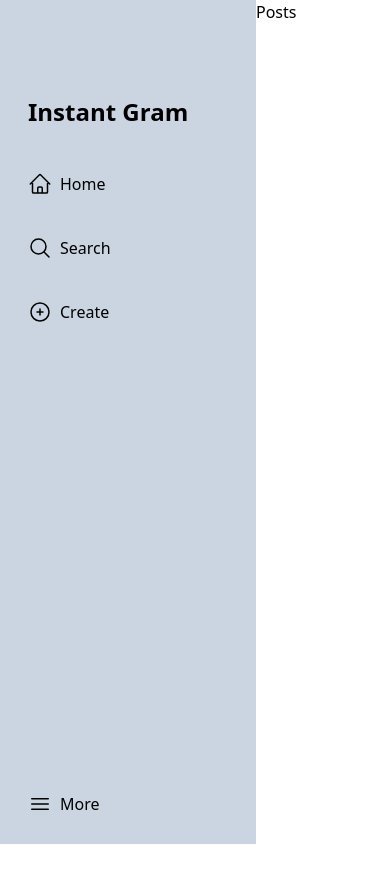
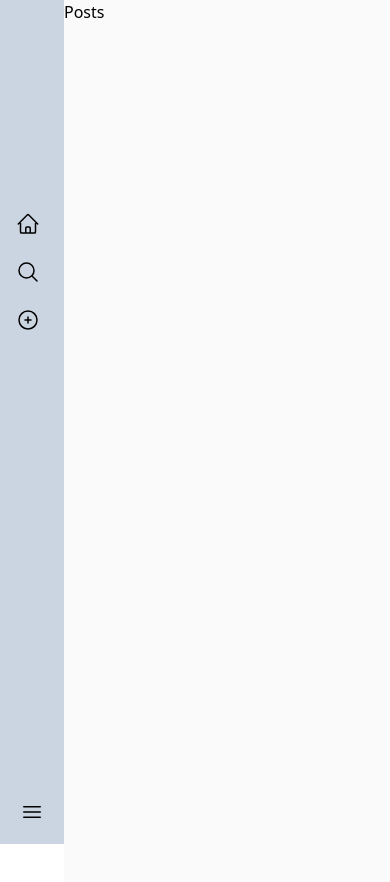
Before and after one commit to rezadrian01/Blog-app, a React (Vite) app in the folder client/: page / in a window 390 px wide. Shown: the top 882 px of the page. Built offline with nearby package versions, Linux system fonts and the light colour scheme.

Commit message:
styling user profile page

```diff
--- a/client/src/components/Sidebar.jsx
+++ b/client/src/components/Sidebar.jsx
@@ -37,7 +37,7 @@ export default function Sidebar() {
           <CreatePost onClose={handleStopCreatePost} />
         </Modal>
       )}
-      <div className="h-screen w-64 sticky top-0 p-4 bg-slate-300">
+      <div className="h-screen hidden md:inline md:w-44 lg:w-64 md:sticky top-0 p-4 bg-slate-300">
         <ul className="flex flex-col justify-between h-full">
           <div className="flex flex-col gap-4 pt-20">
             <h3 className="font-semibold text-2xl px-3 mb-4">Instant Gram</h3>
@@ -62,6 +62,29 @@ export default function Sidebar() {
           <SidebarButton img={menuImg} content="More" />
         </ul>
       </div>
+      {/* smaller */}
+      <div className="h-screen w-16 md:hidden md:w-32 lg:w-64 sticky top-0 p-4 bg-slate-300">
+        <ul className="flex flex-col items-center justify-between h-full">
+          <div className="flex flex-col items-center gap-4 pt-24">
+            <h3 className="font-semibold invisible text-2xl px-3 mb-4">
+              Instant Gram
+            </h3>
+            <SidebarButton img={homeImg} />
+            <SidebarButton img={searchImg} />
+            <SidebarButton img={createPost} onClick={handleStartCreatePost} />
+            {isLoggedIn && (
+              <SidebarButton
+                img={`${
+                  import.meta.env.VITE_SERVER_DOMAIN
+                }/${userProfilePhoto}`}
+                circleImg
+                to={`${username}`}
+              />
+            )}
+          </div>
+          <SidebarButton img={menuImg} />
+        </ul>
+      </div>
     </>
   );
 }
--- a/client/src/components/UI/sidebar/button.jsx
+++ b/client/src/components/UI/sidebar/button.jsx
@@ -12,7 +12,7 @@ export default function SidebarButton({
     <>
       {!onClick && (
         <Link to={to}>
-          <li className="hover:bg-zinc-200 duration-150 p-3 flex gap-2 items-center rounded">
+          <li className="hover:bg-zinc-200 duration-150 p-1 lg:p-3 flex gap-2 items-center rounded">
             <img className={imgClass} src={img} alt={`${content} image`} />
             <span className="text-base">{content}</span>
           </li>
@@ -20,7 +20,7 @@ export default function SidebarButton({
       )}
       {onClick && (
         <button onClick={onClick}>
-          <li className="hover:bg-zinc-200 duration-150 p-3 flex gap-2 items-center rounded">
+          <li className="hover:bg-zinc-200 duration-150 p-1 lg:p-3 flex gap-2 items-center rounded">
             <img className={imgClass} src={img} alt={`${content} image`} />
             <span className="text-base">{content}</span>
           </li>
--- a/client/src/pages/Root.jsx
+++ b/client/src/pages/Root.jsx
@@ -9,7 +9,7 @@ export default function RootLayout() {
   return (
     <div className="flex justify-start">
       <Sidebar />
-      <main className="min-h-[200vh] flex-grow">
+      <main className="min-h-[200vh] flex-grow bg-[#fafafa]">
         <Outlet />
       </main>
     </div>
--- a/client/src/pages/user/UserProfile.jsx
+++ b/client/src/pages/user/UserProfile.jsx
@@ -54,6 +54,7 @@ export default function UserProfile() {
   // console.log(data);
   if (data) {
     const { user } = data;
+    // console.log(user);
     const totalPosts = user.posts.length;
     const totalFollowers = user.followers.length;
     const totalFollowed = user.followed.length;
@@ -67,18 +68,18 @@ export default function UserProfile() {
 
     return (
       <>
-        <header className="flex justify-center lg:gap-16 items-start lg:pt-16">
+        <header className="flex ml-6 lg:ml-0 md:justify-center gap-8 lg:gap-16 items-start pt-16 lg:text-xl">
           <div>
             <img
-              className="lg:w-20 lg:h-20 rounded-full"
+              className=" w-14 lg:w-20 h-14 lg:h-20 rounded-full"
               src={`${import.meta.env.VITE_SERVER_DOMAIN}/${user.imgProfile} `}
             />
           </div>
           <div className="flex flex-col gap-4">
-            <div className="flex lg:gap-8">
-              <h2 className=" text-2xl">{user.name}</h2>
+            <div className="flex flex-col md:flex-row gap-4 lg:gap-8">
+              <h2 className="text-xl lg:text-2xl">{user.name}</h2>
               {username === currentUser && (
-                <button className="bg-zinc-200 hover:bg-zinc-300 rounded p-2">
+                <button className="bg-zinc-200 hover:bg-zinc-300 rounded text-sm p-1 lg:text-base lg:p-2">
                   Edit Profile
                 </button>
               )}
@@ -111,23 +112,51 @@ export default function UserProfile() {
                 </>
               )}
             </div>
-            <div className="flex gap-4 text-[.75rem]">
-              <div className=" flex flex-col items-center">
-                <p>TOTAL POSTS</p>
+            <div className="flex gap-4 text-[.95rem] justify-evenly">
+              <div className="flex flex-col items-center">
+                <p>Posts</p>
                 <span>{totalPosts}</span>
               </div>
               <div className=" flex flex-col items-center">
-                <Link to="followers">TOTAL FOLLOWERS</Link>
+                <Link to="followers">Followers</Link>
                 <span>{totalFollowers}</span>
               </div>
               <div className=" flex flex-col items-center">
-                <Link to="followed">TOTAL FOLLOWED</Link>
+                <Link to="followed">Following</Link>
                 <span>{totalFollowed}</span>
               </div>
             </div>
             <p>{user.bio}</p>
           </div>
         </header>
+        <section className="mt-20 w-[18rem] sm:w-[30rem] md:w-[39rem] lg:w-[51rem] mx-auto">
+          <div className="grid grid-cols-3 gap-4">
+            {user.posts.map((post) => {
+              return (
+                <Link to={`../post/${post._id}`} key={post._id}>
+                  <img
+                    className=" object-cover  w-[6rem] sm:w-[10rem] md:w-[13rem] lg:w-[17rem] h-[6rem] sm:h-[10rem] md:h-[13rem] lg:h-[17rem]"
+                    src={`${import.meta.env.VITE_SERVER_DOMAIN}/${post.img}`}
+                  />
+                </Link>
+              );
+            })}
+          </div>
+        </section>
+        {/* <section className="mt-20 w-[15rem] sm:w-[30rem] md:w-[39rem] lg:w-[51rem] mx-auto">
+          <div className="grid grid-cols-1 sm:grid-cols-2  md:grid-cols-3 gap-4">
+            {user.posts.map((post) => {
+              return (
+                <Link to={`../post/${post._id}`} key={post._id}>
+                  <img
+                    className=" object-cover  w-[15rem] sm md:w-[13rem] lg:w-[17rem] h-[15rem] md:h-[13rem] lg:h-[17rem]"
+                    src={`${import.meta.env.VITE_SERVER_DOMAIN}/${post.img}`}
+                  />
+                </Link>
+              );
+            })}
+          </div>
+        </section> */}
       </>
     );
   }
```
